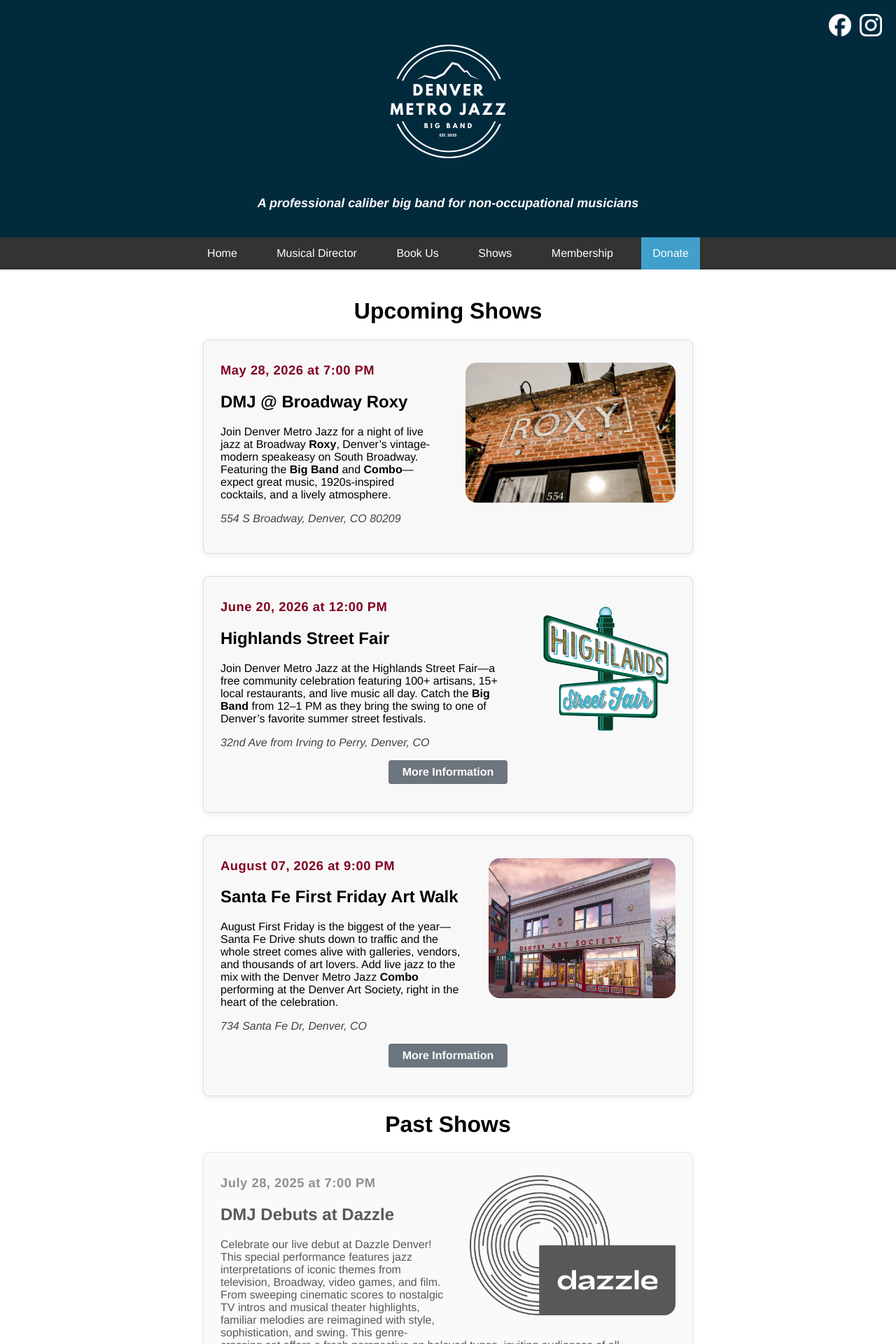
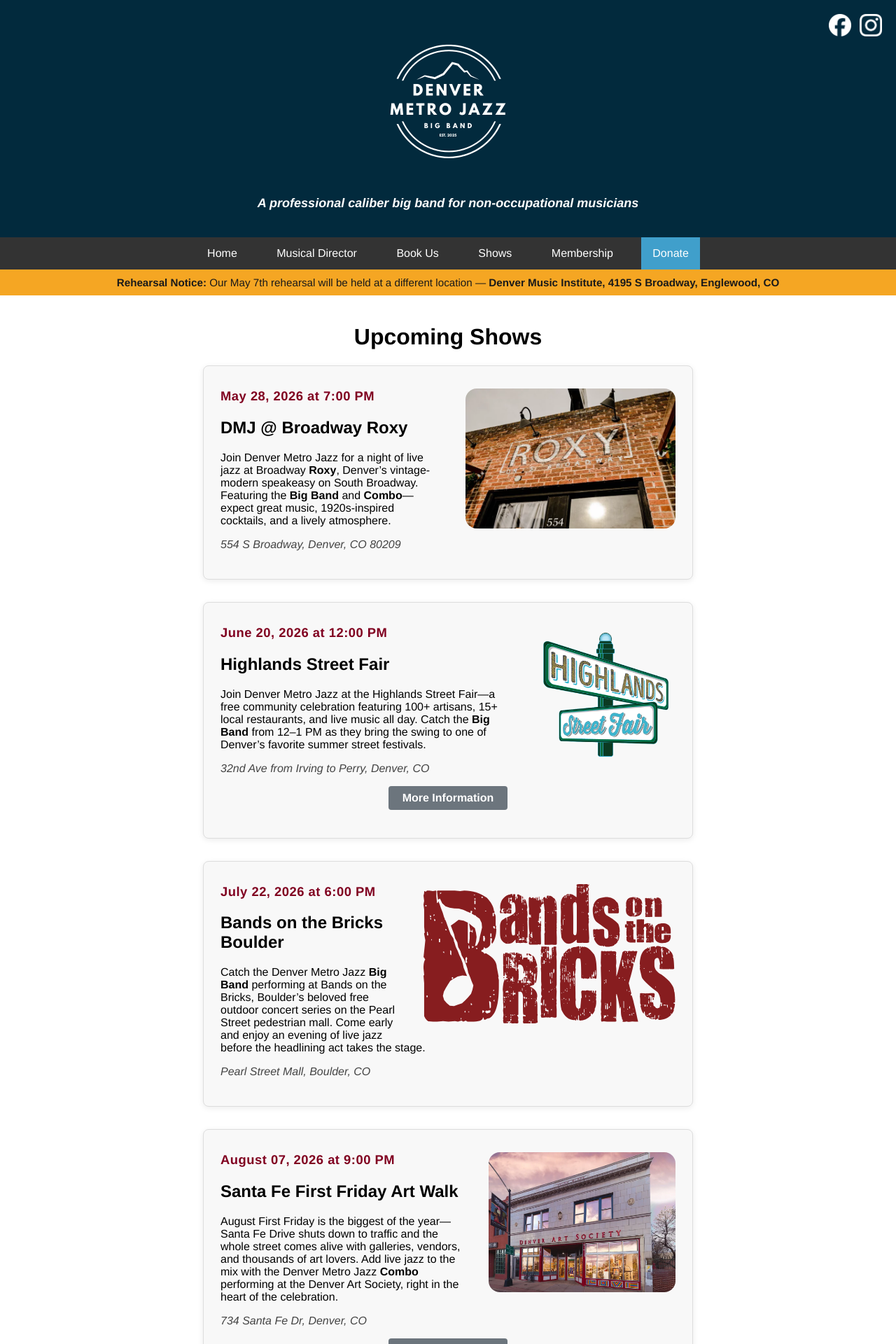
Before and after one commit to iking96/denvermetrojazz.io, a Jekyll site: the page built from shows.html, in a window 1280 px wide. Shown: the top 1920 px of the page at 70% size. Built offline with Jekyll 4.4.1, drawn with Linux system fonts in a browser that asks for light colours.

Commit message:
add Bands on the Bricks show and May 7th rehearsal location banner
Co-Authored-By: Claude Sonnet 4.6 <noreply@anthropic.com>

```diff
--- a/_data/shows.yml
+++ b/_data/shows.yml
@@ -73,6 +73,12 @@
   address: 32nd Ave from Irving to Perry, Denver, CO
   image: /assets/images/highlands_street_fair_logo.png
   more_info_url: https://highlandsstreetfair.com/
+- title: Bands on the Bricks Boulder
+  description: Catch the Denver Metro Jazz <b>Big Band</b> performing at Bands on the Bricks, Boulder's beloved free outdoor concert series on the Pearl Street pedestrian mall. Come early and enjoy an evening of live jazz before the headlining act takes the stage.
+  date: 2026-07-22
+  time: 6:00 PM
+  address: Pearl Street Mall, Boulder, CO
+  image: /assets/images/bands_on_the_bricks_logo.svg
 - title: Santa Fe First Friday Art Walk
   description: August First Friday is the biggest of the year—Santa Fe Drive shuts down to traffic and the whole street comes alive with galleries, vendors, and thousands of art lovers. Add live jazz to the mix with the Denver Metro Jazz <b>Combo</b> performing at the Denver Art Society, right in the heart of the celebration.
   date: 2026-08-07
--- a/_layouts/site-layout.html
+++ b/_layouts/site-layout.html
@@ -32,6 +32,11 @@
         <li><a class="special-link" href="/donate">Donate</a></li>
       </ul>
     </nav>
+
+    <div class="announcement-banner">
+      <strong>Rehearsal Notice:</strong> Our May 7th rehearsal will be held at a different location &mdash;
+      <strong>Denver Music Institute, 4195 S Broadway, Englewood, CO</strong>
+    </div>
 
     <main class="site-main">
       {{ content }}
@@ -104,6 +109,14 @@
         background-color: #409fcb;
       }
 
+      .announcement-banner {
+        background-color: #f5a623;
+        color: #1a1a1a;
+        text-align: center;
+        padding: 10px 20px;
+        font-size: 0.95rem;
+      }
+
       .footer {
           background-color: #022a3d;
           color: white; /* Text color */
```
Also changed, not shown: assets/images/bands_on_the_bricks_logo.svg (added).
